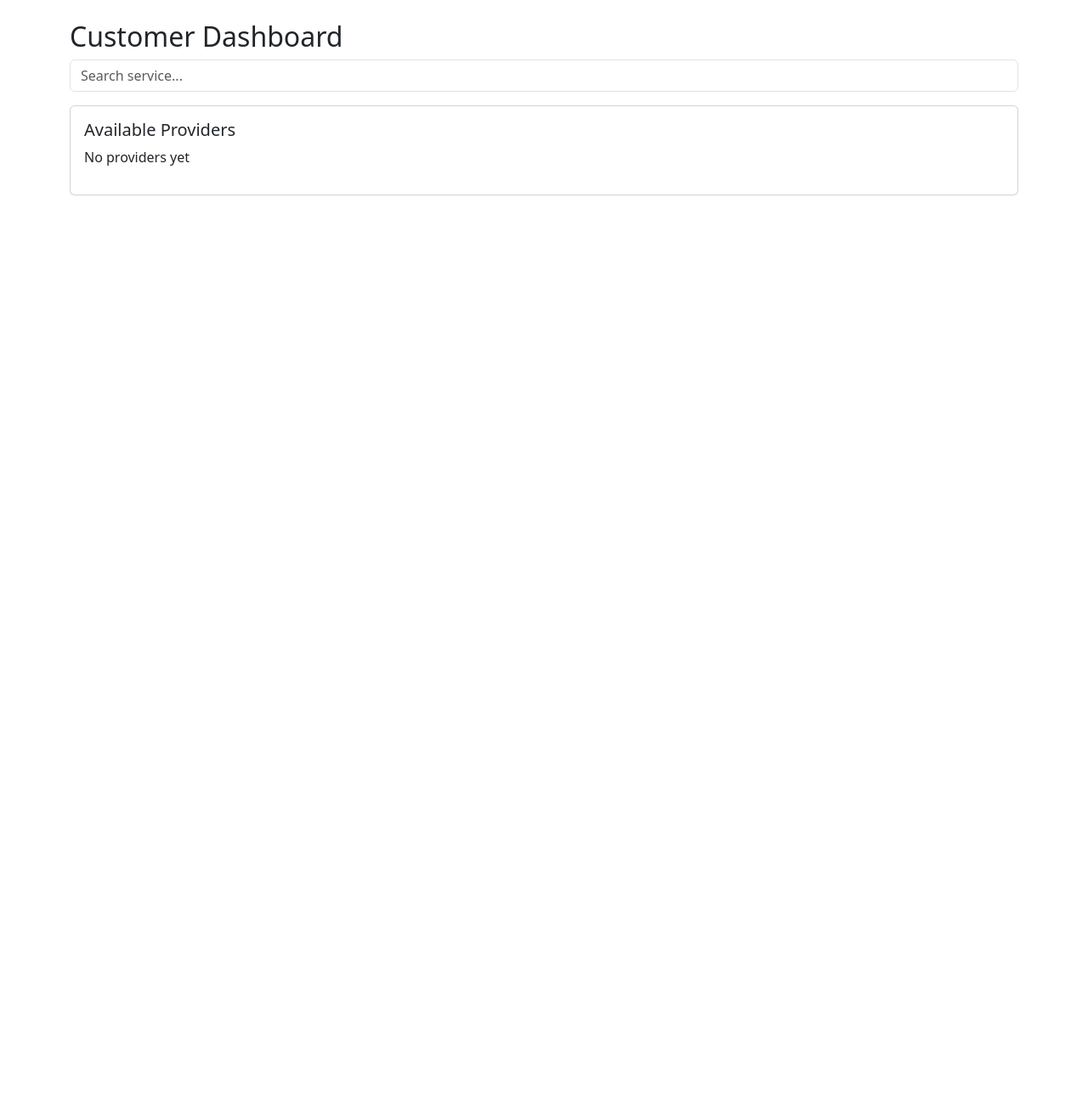
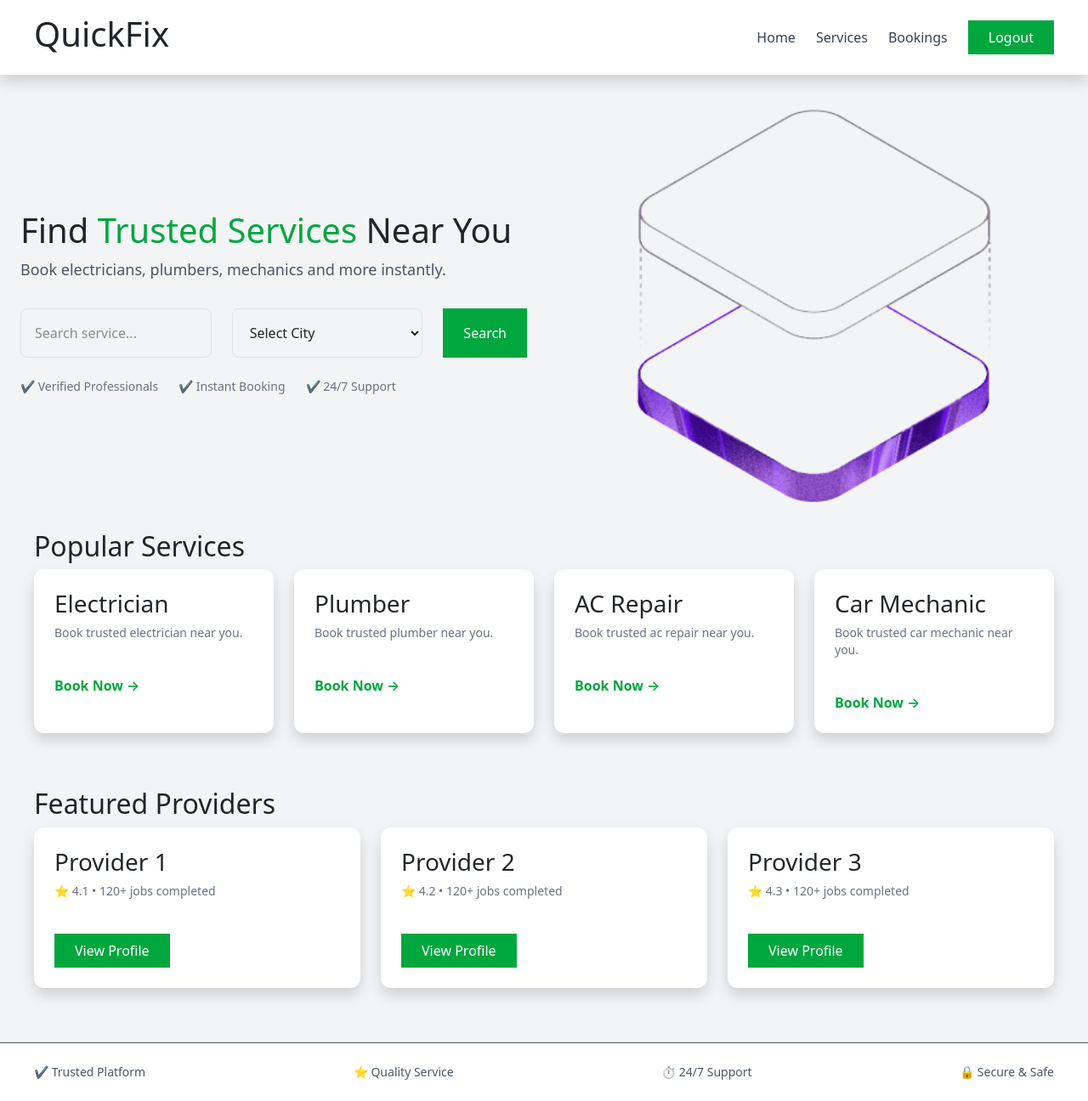
Before and after one commit to sheetalchaurasia21/QuickFix-Local-Repair-Service-Availability-Tracker, a React app in the folder frontend/: page /customer in a window 1280 px wide. Shown: the whole page at 85% size. Before the commit the page ends 800 px from the top, so only its background shows below. Built offline with nearby package versions, Linux system fonts and the light colour scheme; the HTML template or start-up script is replaced by a standard one.

Commit message:
Customer Page Added

```diff
--- a/frontend/src/App.jsx
+++ b/frontend/src/App.jsx
@@ -4,6 +4,9 @@ import Login from "./pages/Login";
 import Signup from "./pages/Signup";
 import CustomerHome from "./pages/CustomerHome";
 import ProviderHome from "./pages/ProviderHome";
+import Services from "./pages/Services";
+import ProviderProfile from "./pages/ProviderProfile";
+
 
 function App() {
   return (
@@ -13,6 +16,9 @@ function App() {
       <Route path="/signup" element={<Signup />} />
       <Route path="/customer" element={<CustomerHome />} />
       <Route path="/provider" element={<ProviderHome />} />
+      <Route path="/services" element={<Services />} />
+      <Route path="/provider/:id" element={<ProviderProfile />} />
+
     </Routes>
   );
 }
--- a/frontend/src/pages/CustomerHome.jsx
+++ b/frontend/src/pages/CustomerHome.jsx
@@ -1,19 +1,177 @@
-function CustomerHome() {
+import React from "react";
+import { useState } from "react";
+import axios from "axios";
+import { useNavigate } from "react-router-dom";
+
+export default function CustomerHome() {
+  const navigate = useNavigate();
+  const [services, setServices] = useState("");
+  const [locations, setLocations] = useState("");
+  const [providers, setProviders] = useState([]);
+  const [searchTerm, setSearchTerm] = useState("");
+
+  const handleSearch = () => {
+  if (!services || !locations) {
+    alert("Please enter service & location");
+    return;
+  }
+
+
+  navigate(`/services?service=${services}&city=${locations}`);
+};
+
+
   return (
-    <div className="container mt-4">
-      <h2>Customer Dashboard</h2>
+    <div className="min-h-screen bg-gray-100">
 
-      <input
-        className="form-control mb-3"
-        placeholder="Search service..."
-      />
+      {/* NAVBAR */}
+      <nav className="flex justify-between items-center px-10 py-3 bg-white shadow">
+        <h1 className="text-2xl font-bold text-green-700">QuickFix</h1>
 
-      <div className="card p-3">
-        <h5>Available Providers</h5>
-        <p>No providers yet</p>
+        <div className="flex gap-6 items-center">
+          <button className="text-gray-700 hover:text-green-600">Home</button>
+          <button className="text-gray-700 hover:text-green-600">Services</button>
+          <button className="text-gray-700 hover:text-green-600">Bookings</button>
+          <button className="bg-green-600 text-white px-4 py-2 rounded-lg hover:bg-green-700">
+            Logout
+          </button>
+        </div>
+      </nav>
+
+      {/* HERO SECTION */}
+      <div className="grid md:grid-cols-2 gap-10 px-6 py-8 items-center">
+
+        {/* LEFT */}
+        <div>
+          <h1 className="text-5xl font-bold text-gray-800 leading-tight">
+            Find <span className="text-green-600">Trusted Services</span> Near You
+          </h1>
+
+          <p className="mt-6 text-gray-600 text-lg">
+            Book electricians, plumbers, mechanics and more instantly.
+          </p>
+
+          {/* SEARCH BAR */}
+          <div className="mt-8 flex gap-4">
+            <input
+              type="text"
+              placeholder="Search service..."
+              value={services} // Set initial value to the first service
+              onChange={(e) => setServices(e.target.value)}
+              className="p-3 w-full rounded-lg border"
+            />
+            <select
+              value={locations}
+              onChange={(e) => setLocations(e.target.value)}
+              className="p-3 w-full rounded-lg border"
+            >
+              <option value="">Select City</option>
+              <option>Bhubaneswar</option>
+              <option>Rourkela</option>
+              <option>Khordha</option>
+              <option>Cuttack</option>
+              <option>Ranchi</option>
+              <option>Jamshedpur</option>
+              <option>Gurgaon</option>
+              <option>Noida</option>
+              <option>Delhi</option>
+              <option>Mumbai</option>
+              <option>Bangalore</option>
+              <option>Hyderabad</option>
+              <option>Chennai</option>
+              <option>Kolkata</option>
+              <option>Lucknow</option>
+              <option>Kanpur</option>
+              <option>Agra</option>
+            </select>
+            <button onClick = {handleSearch}className="bg-green-600 text-white px-6 rounded-lg hover:bg-green-700">
+              Search
+            </button>
+          </div>
+
+          {/* TRUST TAGS */}
+          <div className="flex gap-6 mt-6 text-sm text-gray-500">
+            <span>✔ Verified Professionals</span>
+            <span>✔ Instant Booking</span>
+            <span>✔ 24/7 Support</span>
+          </div>
+        </div>
+
+        {/* RIGHT IMAGE */}
+        <div>
+          <img
+            src="/src/assets/hero.png"
+            alt="hero"
+            className="w-[80%] max-w-md mx-auto"
+          />
+        </div>
+      </div>
+
+      {/* SERVICES SECTION */}
+      <div className="px-10 pb-16">
+        <h2 className="text-3xl font-bold text-gray-800 mb-8">
+          Popular Services
+        </h2>
+
+        <div className="grid md:grid-cols-4 gap-6">
+
+          {[
+            "Electrician",
+            "Plumber",
+            "AC Repair",
+            "Car Mechanic",
+          ].map((service, index) => (
+            <div
+              key={index}
+              className="bg-white p-6 rounded-xl shadow hover:shadow-lg transition cursor-pointer"
+            >
+              <h3 className="text-xl font-semibold text-gray-700">
+                {service}
+              </h3>
+              <p className="text-gray-500 mt-2 text-sm">
+                Book trusted {service.toLowerCase()} near you.
+              </p>
+
+              <button onClick={() => navigate(`/services?service=${service}&city=${locations}`)} className="mt-4 text-green-600 font-semibold">
+                Book Now →
+              </button>
+            </div>
+          ))}
+        </div>
+      </div>
+
+      {/* FEATURED PROVIDERS */}
+      <div className="px-10 pb-16">
+        <h2 className="text-3xl font-bold text-gray-800 mb-8">
+          Featured Providers
+        </h2>
+
+        <div className="grid md:grid-cols-3 gap-6">
+          {[1, 2, 3].map((item) => (
+            <div
+              key={item}
+              className="bg-white p-6 rounded-xl shadow hover:shadow-lg transition"
+            >
+              <h3 className="text-lg font-semibold">Provider {item}</h3>
+              <p className="text-gray-500 text-sm mt-2">
+                ⭐ 4.{item} • 120+ jobs completed
+              </p>
+
+              <button onClick={() => navigate(`/provider/${item}`)} className="mt-4 bg-green-600 text-white px-4 py-2 rounded-lg hover:bg-green-700">
+                View Profile
+              </button>
+            </div>
+          ))}
+        </div>
+      </div>
+
+      {/* FOOTER */}
+      <div className="bg-white px-10 py-6 border-t flex justify-between text-sm text-gray-600">
+        <span>✔ Trusted Platform</span>
+        <span>⭐ Quality Service</span>
+        <span>⏱ 24/7 Support</span>
+        <span>🔒 Secure & Safe</span>
       </div>
     </div>
   );
 }
-
-export default CustomerHome;
--- /dev/null
+++ b/frontend/src/pages/ProviderProfile.jsx
@@ -0,0 +1,3 @@
+export default function ProviderProfile() {
+  return <div className="p-10">Provider Profile Page</div>;
+}
--- /dev/null
+++ b/frontend/src/pages/Services.jsx
@@ -0,0 +1,87 @@
+import { useLocation, useNavigate } from "react-router-dom";
+
+export default function Services() {
+  const locationHook = useLocation();
+  const navigate = useNavigate();
+
+  const query = new URLSearchParams(locationHook.search);
+  const service = query.get("service");
+  const city = query.get("city");
+
+  // 🔥 INDIA LEVEL DATA
+  const providers = [
+    // Bhubaneswar
+    { id: 1, name: "Rahul Electrician", service: "Electrician", city: "Bhubaneswar", state: "Odisha", price: 299, available: true, rating: 4.5 },
+    { id: 2, name: "Amit Plumber", service: "Plumber", city: "Bhubaneswar", state: "Odisha", price: 199, available: false, rating: 4.2 },
+
+    // Cuttack
+    { id: 3, name: "Ramesh Plumber", service: "Plumber", city: "Cuttack", state: "Odisha", price: 249, available: true, rating: 4.6 },
+
+    // Delhi
+    { id: 4, name: "Delhi Electric Pro", service: "Electrician", city: "Delhi", state: "Delhi", price: 399, available: true, rating: 4.8 },
+
+    // Mumbai
+    { id: 5, name: "Mumbai AC Expert", service: "AC Repair", city: "Mumbai", state: "Maharashtra", price: 499, available: true, rating: 4.7 },
+
+    // Bangalore
+    { id: 6, name: "Bangalore Mechanic", service: "Car Mechanic", city: "Bangalore", state: "Karnataka", price: 599, available: true, rating: 4.4 },
+  ];
+
+  // ✅ FILTER LOGIC (STRICT)
+  const filtered = providers.filter((p) => {
+    return (
+      (!service || p.service.toLowerCase() === service.toLowerCase()) &&
+      (!city || p.city.toLowerCase() === city.toLowerCase())
+    );
+  });
+
+  return (
+    <div className="min-h-screen bg-gray-100 px-10 py-10">
+
+      <h1 className="text-3xl font-bold mb-4">Search Results</h1>
+
+      <p className="text-gray-600 mb-8">
+        Showing <span className="font-semibold">{service}</span> in{" "}
+        <span className="font-semibold">{city}</span>
+      </p>
+
+      {filtered.length === 0 ? (
+        <div className="text-center mt-20 text-gray-500">
+          ❌ No providers found in this city
+        </div>
+      ) : (
+        <div className="grid md:grid-cols-3 gap-6">
+          {filtered.map((p) => (
+            <div key={p.id} className="bg-white p-6 rounded-xl shadow">
+
+              <h2 className="text-xl font-semibold">{p.name}</h2>
+
+              <p className="text-gray-500 mt-2">🔧 {p.service}</p>
+              <p className="text-gray-500">📍 {p.city}, {p.state}</p>
+
+              <p className="text-yellow-500 mt-2">⭐ {p.rating}</p>
+
+              <p className="font-semibold mt-2">₹ {p.price}</p>
+
+              <p className={`mt-1 text-sm ${p.available ? "text-green-600" : "text-red-500"}`}>
+                {p.available ? "Available Now" : "Not Available"}
+              </p>
+
+              <button
+                disabled={!p.available}
+                onClick={() => navigate(`/provider/${p.id}`)}
+                className={`mt-4 px-4 py-2 rounded text-white ${
+                  p.available
+                    ? "bg-green-600 hover:bg-green-700"
+                    : "bg-gray-400 cursor-not-allowed"
+                }`}
+              >
+                {p.available ? "Book Now" : "Unavailable"}
+              </button>
+            </div>
+          ))}
+        </div>
+      )}
+    </div>
+  );
+}
--- a/frontend/src/pages/Signup.jsx
+++ b/frontend/src/pages/Signup.jsx
@@ -42,14 +42,42 @@ export default function Signup() {
     setStep(step + 1);
   };
 
-  const handleSubmit = () => {
-    if (!form.agree) {
-      alert("Accept terms first");
-      return;
-    }
-    console.log(form);
-    alert("Signup Done 🚀");
-  };
+  const handleSubmit = async () => {
+  try {
+    console.log("FORM 👉", form);
+
+    const payload =
+      role === "customer"
+        ? {
+            name: form.name,
+            email: form.email,
+            password: form.password,
+            phone: form.phone,
+          }
+        : {
+            name: form.name,
+            email: form.email,
+            password: form.password,
+            phone: form.phone,
+            serviceType: form.businessType,
+            experience: form.experience,
+          };
+
+    const url =
+      role === "customer"
+        ? "http://localhost:5000/api/customer/signup"
+        : "http://localhost:5000/api/provider/signup";
+
+    const res = await axios.post(url, payload);
+
+    console.log("SUCCESS 👉", res.data);
+
+    alert("Signup successful 🎉");
+  } catch (err) {
+    console.log("ERROR 👉", err.response?.data);
+    alert(err.response?.data?.message || "Signup failed");
+  }
+};
 
   return (
     <div className="h-screen flex flex-col bg-gray-100">
```
Also changed, not shown: 1 other file (tests, documents, lock files or other folders).
